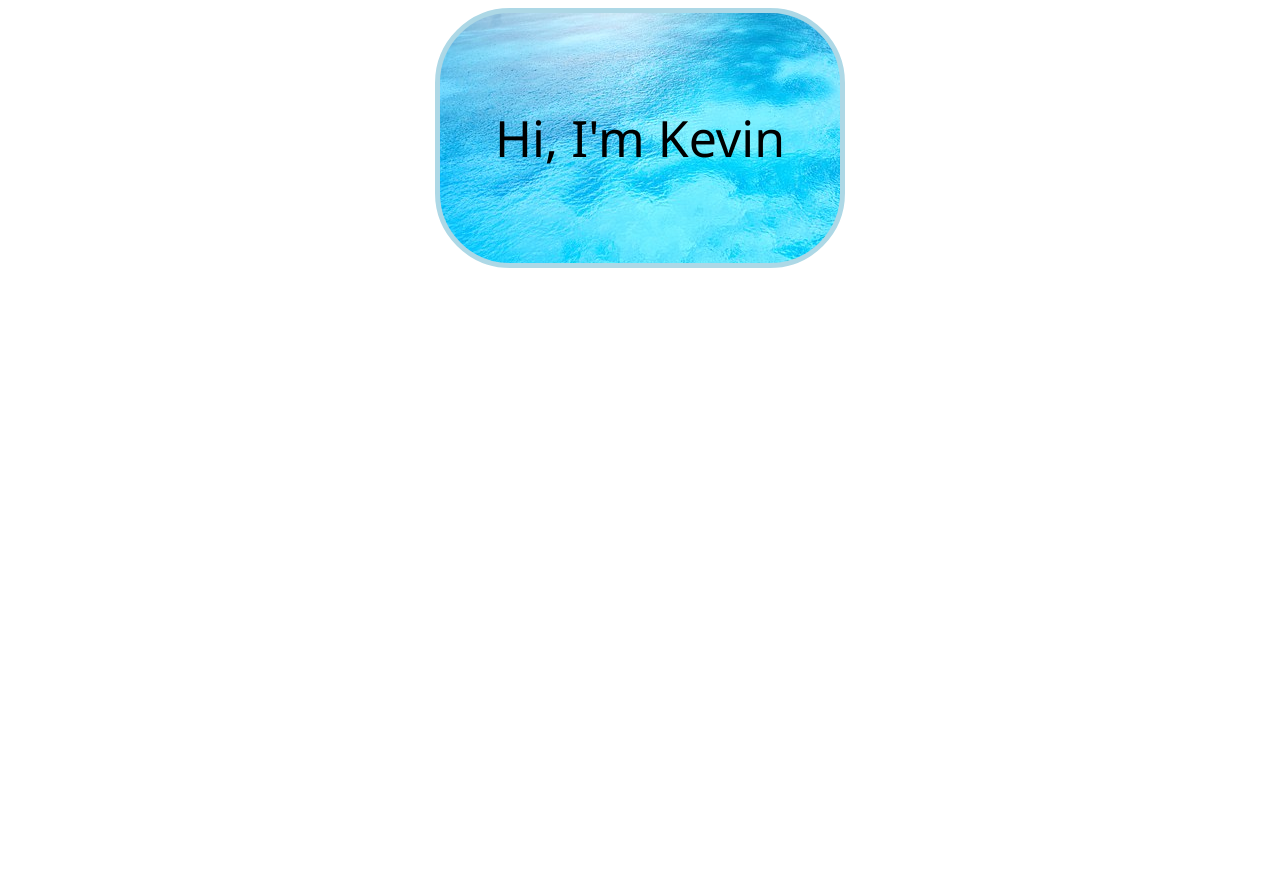
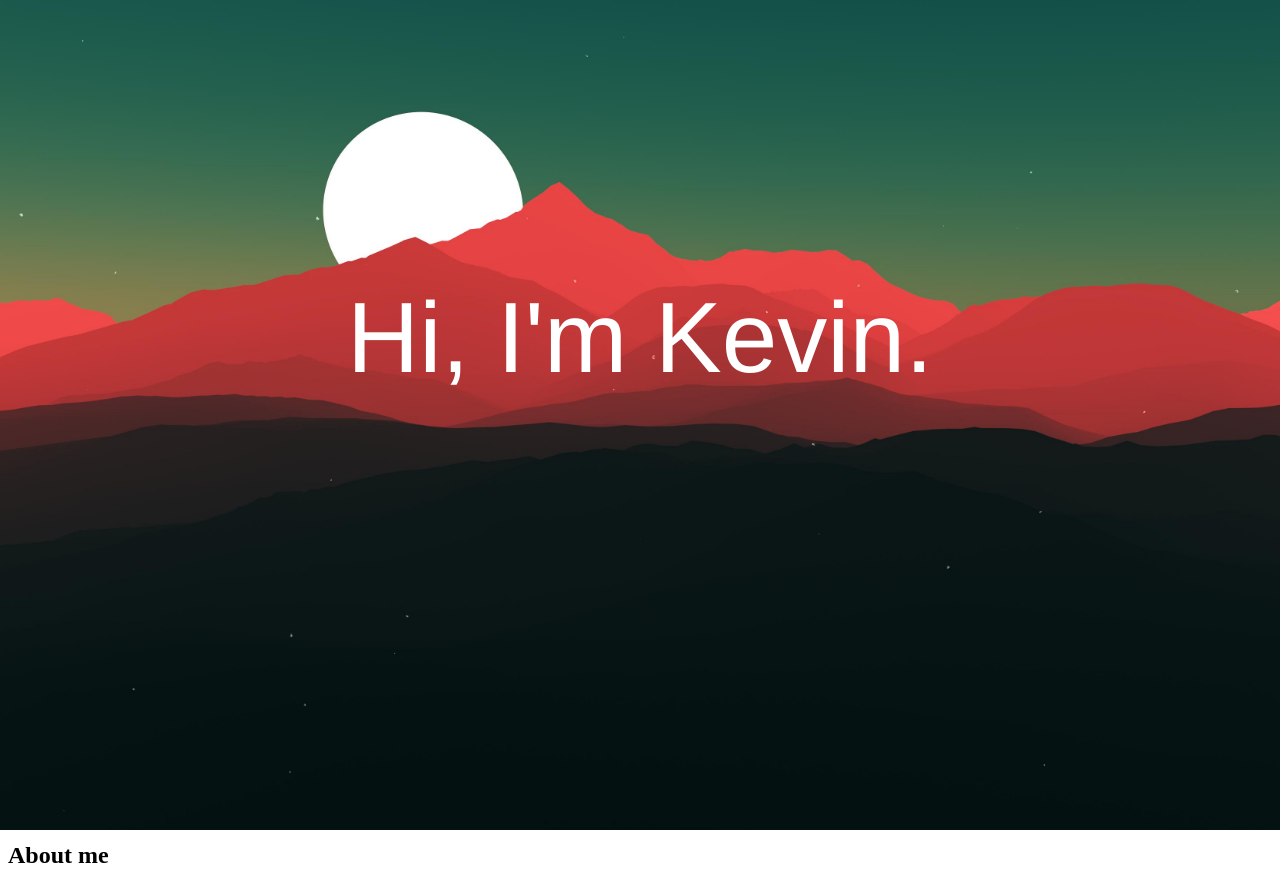
Before and after one commit to kevin-wangg/Personal-Website, a plain HTML site: page index.html in a window 1280 px wide. Before the commit the page ends 800 px from the top, so only its background shows below. Drawn offline with Linux system fonts and the light colour scheme.

Commit message:
added background

```diff
--- a/index.css
+++ b/index.css
@@ -1,14 +1,17 @@
 .title {
+    font-family: "Helvetica Neue",Helvetica,Arial,sans-serif;
     text-align: center;
-    margin: auto;
-    background-image: url("images/water.jpg");
-    vertical-align: middle;
-    line-height: 200px;
-    width: 400px;
-    height: 200px;
-    border: 5px solid lightblue;
-    padding: 25px 0;
-    border-radius: 75px;
-    font-size: 50px;
-    font-family: Segoe UI,Lucida Grande,Arial,sans-serif;
+    font-size: 100px;
+    font-weight: 200;
+    color: white;
+    margin-top: 250px;
 }
+.title-container {
+    padding-top: 30px;
+    padding-botton: 30px;
+    margin: -8px;
+    background: url("images/sunset.jpg");
+    background-position: center;
+    background-size: cover;
+    height: 100vh;
+}
--- a/index.html
+++ b/index.html
@@ -8,6 +8,9 @@
     <link rel="stylesheet" href="index.css">
 </head>
 <body>
-    <div class = "title">Hi, I'm Kevin</div>
+    <div class = "title-container">
+        <h1 class = "title">Hi, I'm Kevin.</h1>
+    </div>
+    <h2>About me</h2>
 </body>
 </html>
```
Also changed, not shown: images/sunset.jpg (added), images/water.jpg (deleted).
